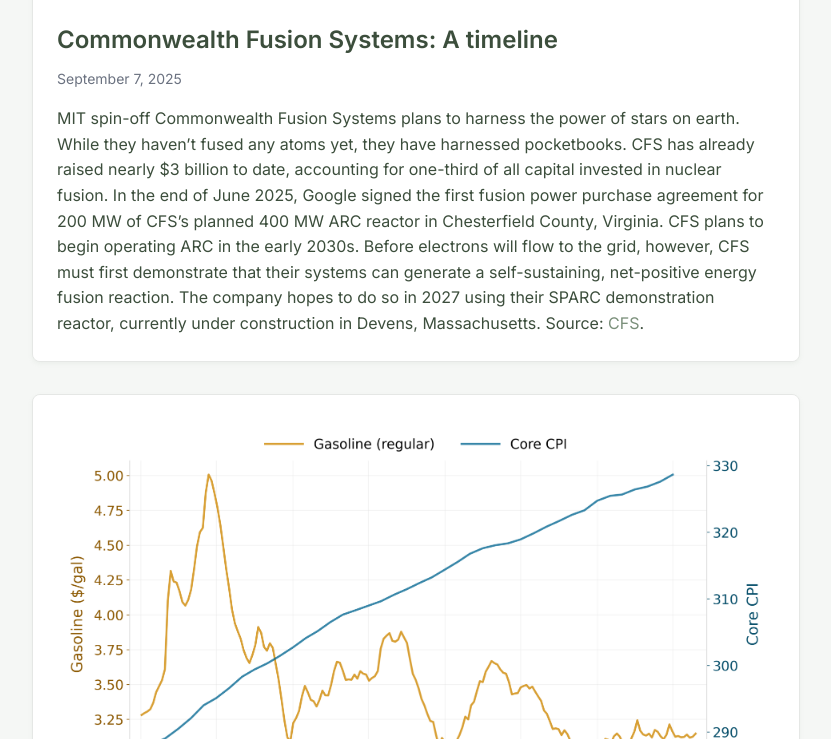
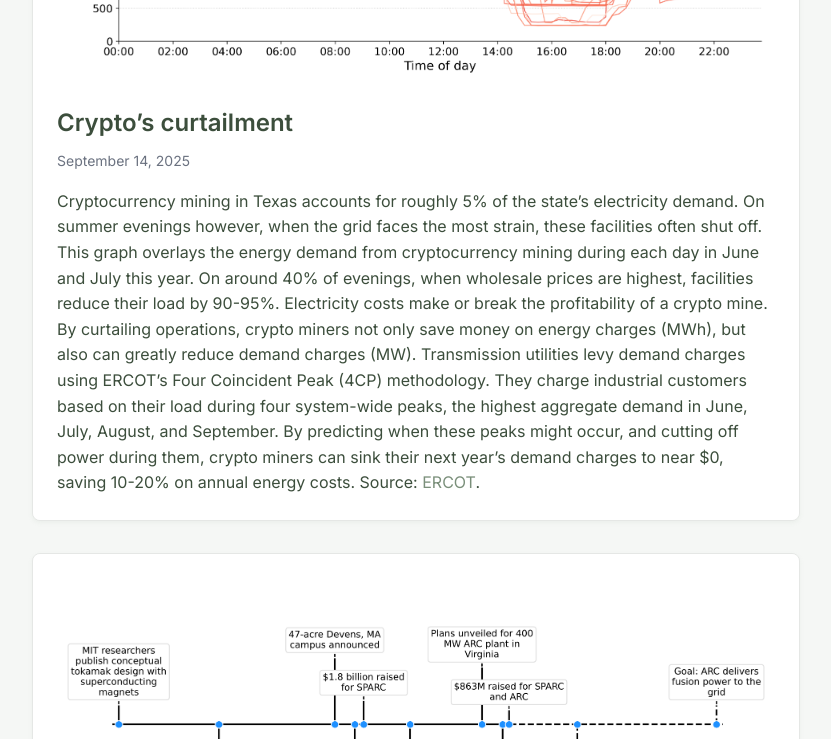
Before and after one commit to AWCrosier/weekendenergygraphs, a website: page index.html in a window 1280 px wide. Shown: the part 613-1352 px from the top of the page, without its empty margins (224-1055 px from the left). Drawn offline with Linux system fonts and the light colour scheme.

Commit message:
Add files via upload

```diff
--- a/index.html
+++ b/index.html
@@ -42,6 +42,26 @@
                     <p class="caption">Your weekend energy graph caption will appear here.</p>
                 </div>
             </div> -->
+
+            <div class="post">
+                <div class="post-image">
+                    <img src="graphs/crypto_DR.png" alt="Crypto’s curtailment">
+                </div>
+                <div class="post-content">
+                    <h2>Crypto’s curtailment</h2>
+                    <p class="date">September 14, 2025</p>
+                    <p class="caption">Cryptocurrency mining in Texas accounts for roughly 5% of the state’s electricity demand. On summer evenings
+                        however, when the grid faces the most strain, these facilities often shut off. This graph overlays the energy demand from
+                        cryptocurrency mining during each day in June and July this year. On around 40% of evenings, when wholesale prices are highest,
+                        facilities reduce their load by 90-95%. Electricity costs make or break the profitability of a crypto mine. By curtailing
+                        operations, crypto miners not only save money on energy charges (MWh), but also can greatly reduce demand charges (MW).
+                        Transmission utilities levy demand charges using ERCOT’s Four Coincident Peak (4CP) methodology. They charge industrial
+                        customers based on their load during four system-wide peaks, the highest aggregate demand in June, July, August, and September.
+                        By predicting when these peaks might occur, and cutting off power during them, crypto miners can sink their next year’s
+                        demand charges to near $0, saving 10-20% on annual energy costs.
+                        Source: <a href="https://www.ercot.com/" target="_blank">ERCOT</a>.
+                </div>
+            </div>
 
             <div class="post">
                 <div class="post-image">
```
